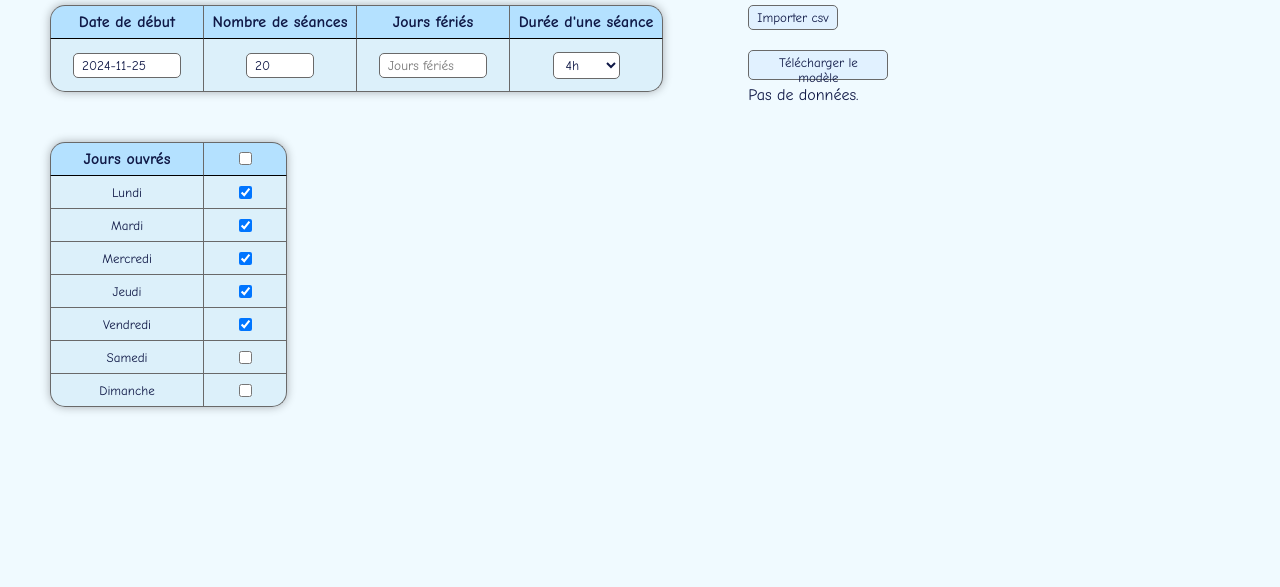
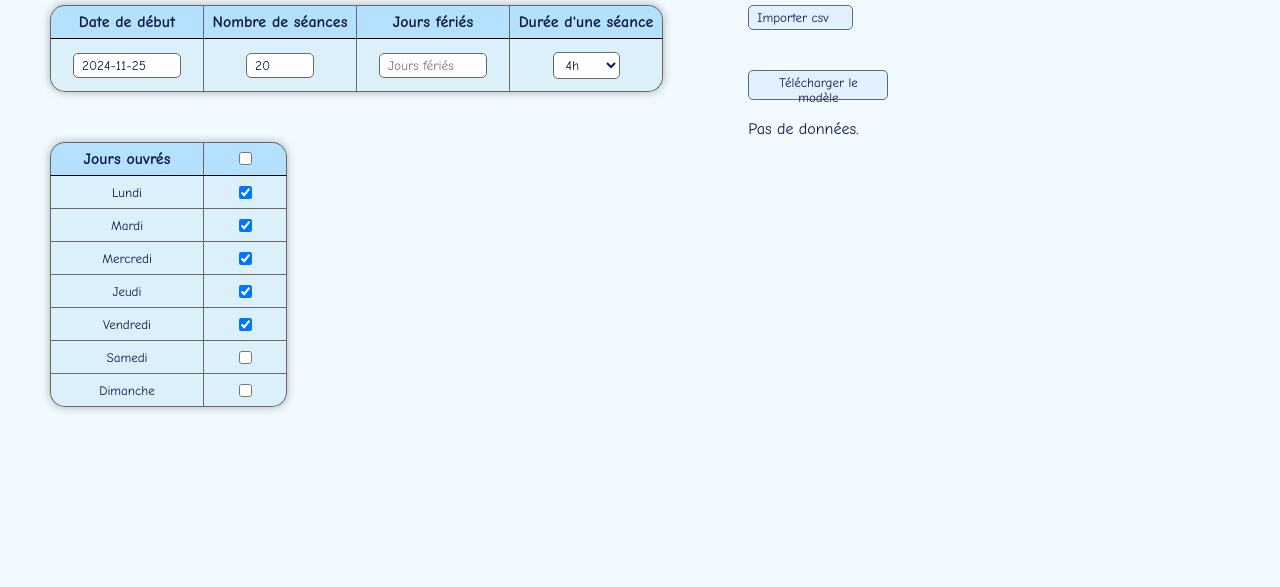
Before and after one commit to JUJU-technopedago/calendrier, a plain HTML site: page index.html in a window 1280 px wide. Shown: the part 213-800 px from the top of the page. Drawn offline with nearby package versions, Linux system fonts and the light colour scheme.

Commit message:
Update style.css

```diff
--- a/style.css
+++ b/style.css
@@ -188,6 +188,13 @@ button.navigation,
 input[type="submit"].navigation {
   background-color: var(--navigation-button-color);
   font-size: medium;
+}
+.file-upload-group {
+  display: flex;
+  flex-direction: column;
+}
+.custom-file-input.margin {
+  margin-bottom: 20px; /* Adjust this value as needed to increase spacing */
 }
 button.navigation:hover,
 input[type="submit"].navigation:hover {
```
